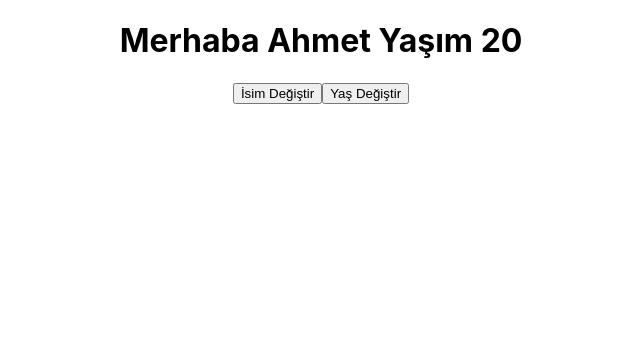
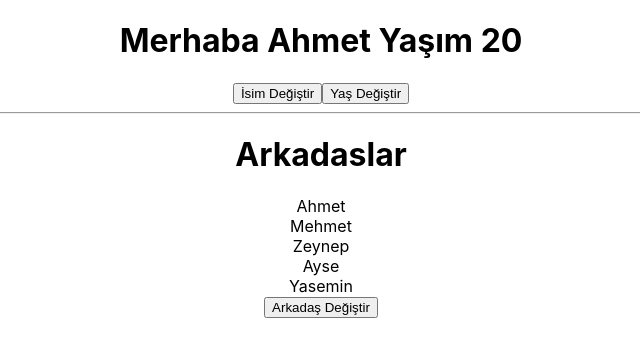
Before and after one commit to SAslan8006/ReactDersleri, a React (Create React App) app: page / in a window 1280 px wide. Shown: the top 356 px of the page, without its empty margins (319-959 px from the left). Built offline with nearby package versions, Linux system fonts and the light colour scheme.

Commit message:
Array States

```diff
--- a/src/App.js
+++ b/src/App.js
@@ -4,11 +4,16 @@ import './App.css';
 function App() {
   const [name, setName] = useState("Ahmet");
   const [age, setAge] = useState(20);
+  const [friends, setFriends] = useState(["Ahmet", "Mehmet", "Zeynep", "Ayse", "Yasemin"]);
   return (
     <div className='App' >
       <h1>Merhaba {name} Yaşım {age}</h1>
       <button onClick={() => setName("Mehmet")}>İsim Değiştir</button>
       <button onClick={() => setAge(25)}>Yaş Değiştir</button>
+      <hr />
+      <h1>Arkadaslar</h1>
+      {friends.map((friend, index) => <div key={index}>{friend}</div>)}
+      <button onClick={() => setFriends([...friends, "Ahmet"])}>Arkadaş Değiştir</button>
 
     </div>
   );
```
